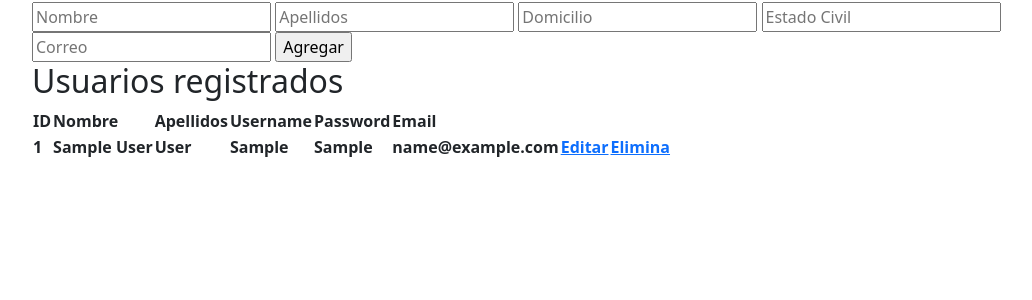
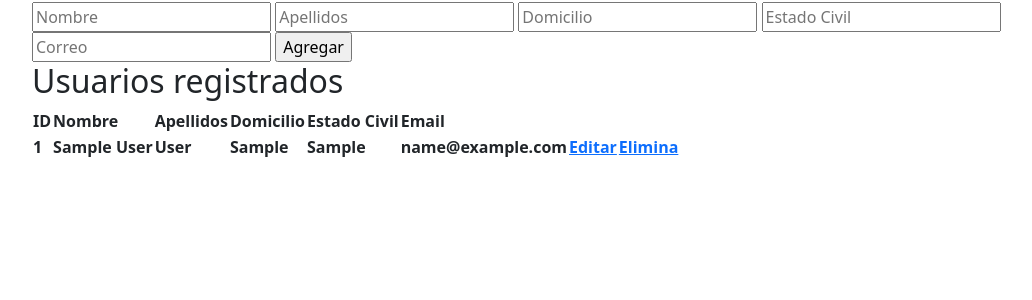
Before and after one commit to MGJORGEI/loginCDR-PruebaTecnica, a PHP site: page /registros.php in a window 1280 px wide. Shown: the part 196-496 px from the top of the page, without its empty margins (50-1082 px from the left). Run offline with PHP 8.4, Linux system fonts and the light colour scheme; the visitor is signed in with stand-in values (Sample User, id 1); tables that the repository leaves empty or names only in its code hold one stand-in row (values such as "Sample post"); lists and menus that the app fills with data are empty.

Commit message:
Update registros.php

```diff
--- a/registros.php
+++ b/registros.php
@@ -78,8 +78,8 @@ $query = mysqli_query($con, $sql);
                 <th>ID</th>
                 <th>Nombre</th>
                 <th>Apellidos</th>
-                <th>Username</th>
-                <th>Password</th>
+                <th>Domicilio</th>
+                <th>Estado Civil</th>
                 <th>Email</th>
                 <th></th>
                 <th></th>
```
